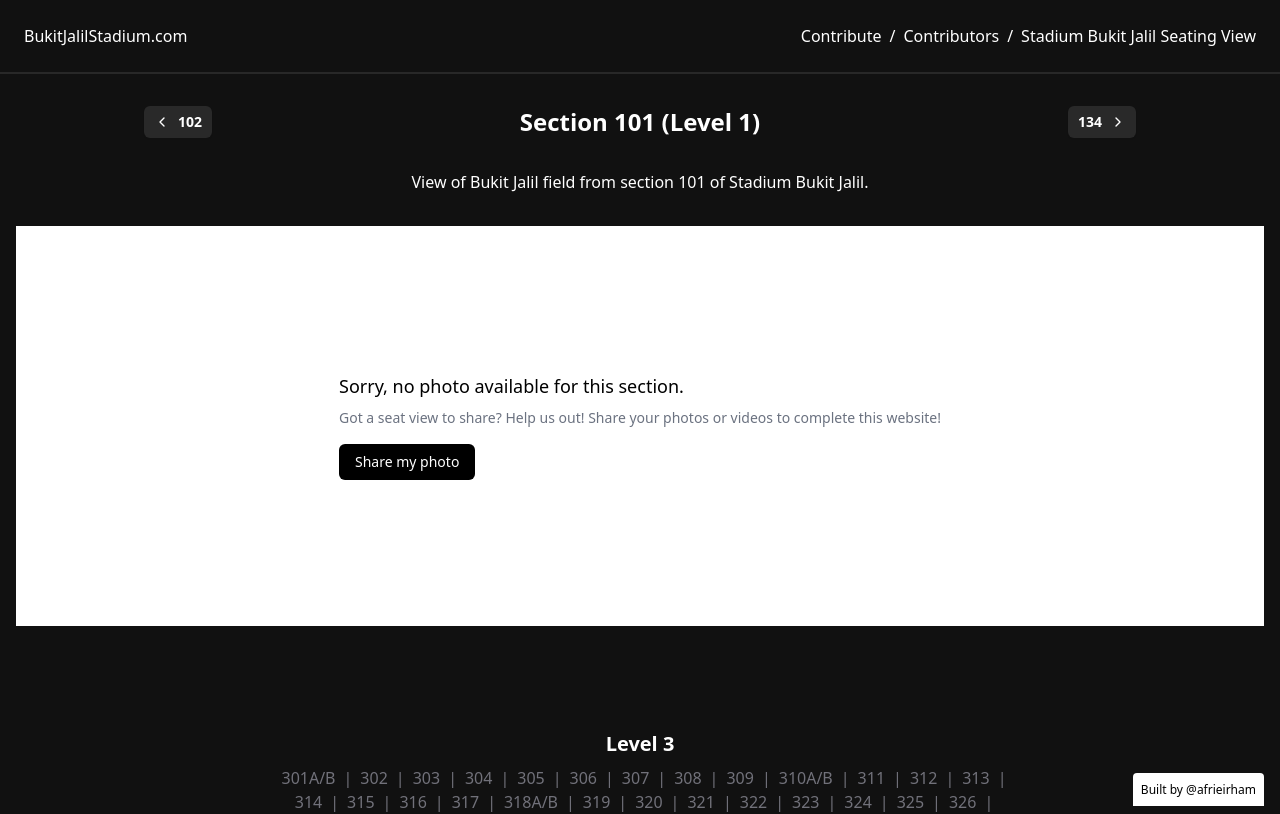
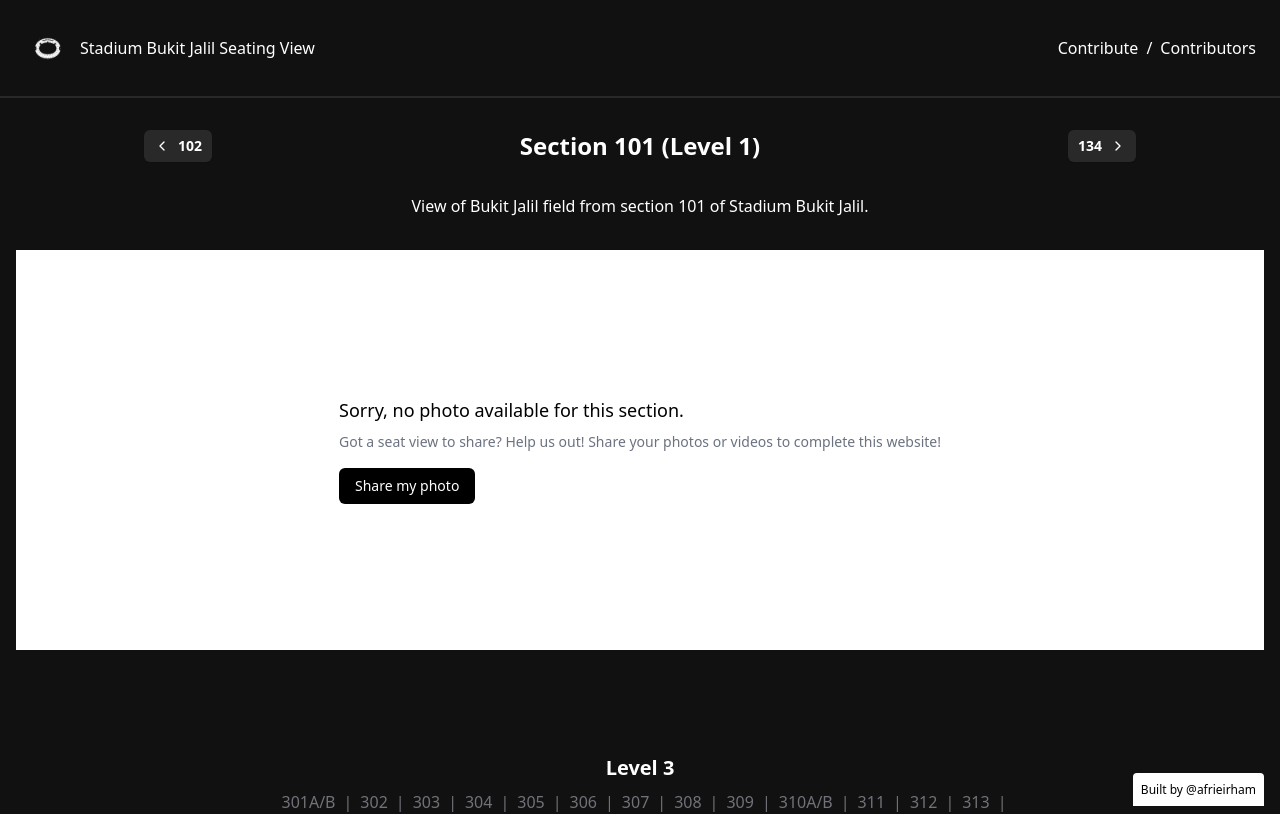
Before and after one commit to afrieirham/bukitjalilstadium, a Next.js app: page /101 in a window 1280 px wide. Shown: the top 814 px of the page. Built offline with nearby package versions, Linux system fonts and the light colour scheme; what react-photo-view would draw is missing.

Commit message:
update navbar

```diff
--- a/src/components/NavBar.tsx
+++ b/src/components/NavBar.tsx
@@ -2,8 +2,14 @@ import Link from "next/link";
 
 function NavBar() {
   return (
-    <nav className="flex justify-center sm:justify-between bg-[#111111] border-b-[#282828] border-b-2 p-6">
-      <Link href="/">BukitJalilStadium.com</Link>
+    <nav className="flex justify-between bg-[#111111] border-b-[#282828] border-b-2 p-6">
+      <Link href="/" className="flex items-center gap-2">
+        {/** biome-ignore lint/performance/noImgElement: <intended> */}
+        <img alt="logo" src="/logo.png" className="h-12 w-12" />
+        <span className="hidden md:block">
+          Stadium Bukit Jalil Seating View
+        </span>
+      </Link>
       <div className="flex items-center gap-2">
         <Link href="/contribute" className="hover:underline">
           Contribute
@@ -12,8 +18,6 @@ function NavBar() {
         <Link href="/contributors" className="hover:underline">
           Contributors
         </Link>
-        <p>/</p>
-        <p className="hidden sm:block">Stadium Bukit Jalil Seating View</p>
       </div>
     </nav>
   );
```
